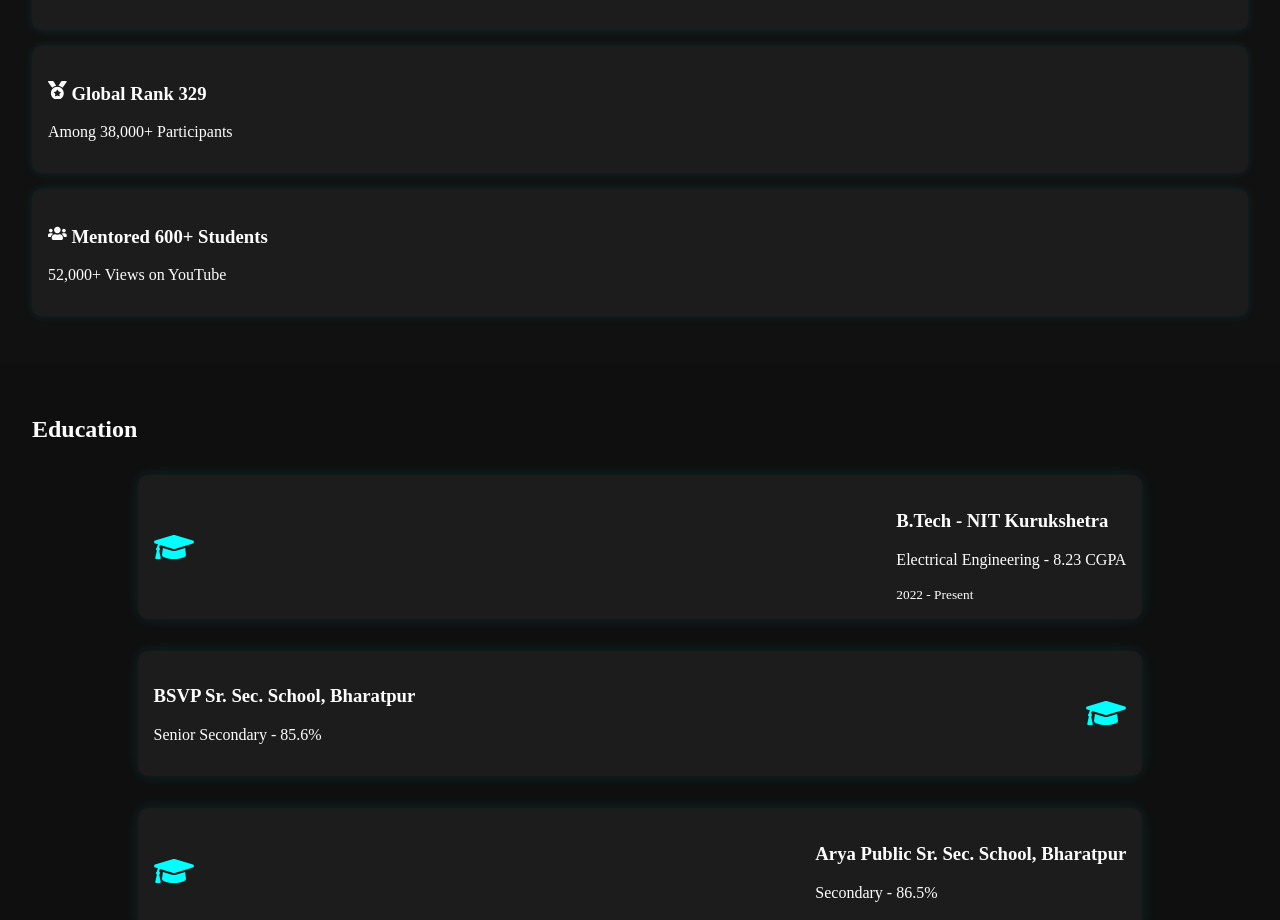
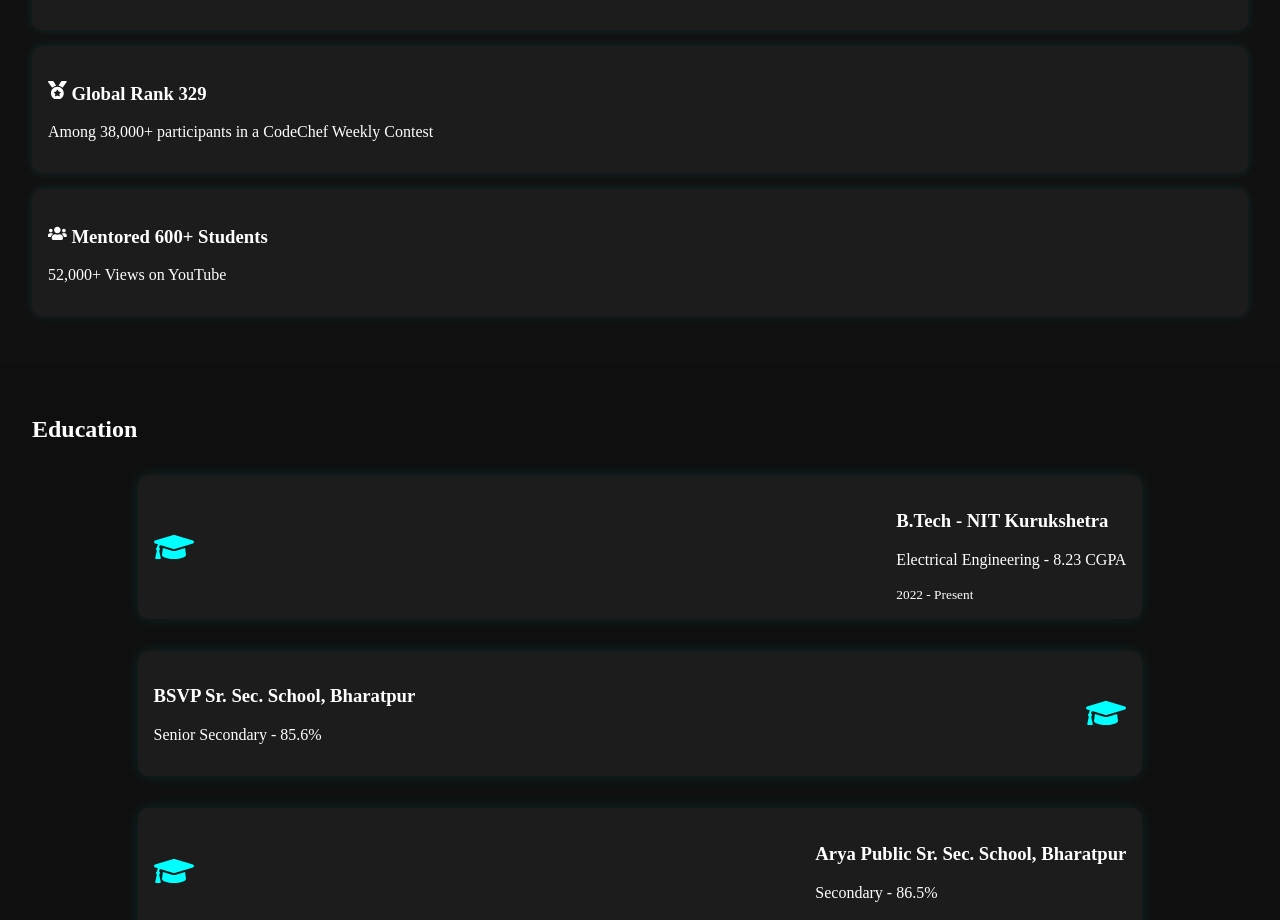
Before and after one commit to guptanaitik46/Portfolio, a React (Create React App) app: page / in a window 1280 px wide. Shown: the part 1840-2760 px from the top of the page. Built offline with nearby package versions, Linux system fonts and the light colour scheme.

Commit message:
Update Achievements.js

```diff
--- a/src/components/Achievements.js
+++ b/src/components/Achievements.js
@@ -23,7 +23,7 @@ const Card = styled(motion.div)`
 
 const achievements = [
   { icon: <FaTrophy />, title: 'Solved 500+ DSA Problems', desc: 'Across LeetCode, GFG, CodeForces, and CodeChef' },
-  { icon: <FaMedal />, title: 'Global Rank 329', desc: 'Among 38,000+ Participants' },
+  { icon: <FaMedal />,  title: 'Global Rank 329',  desc: 'Among 38,000+ participants in a CodeChef Weekly Contest' },
   { icon: <FaUsers />, title: 'Mentored 600+ Students', desc: '52,000+ Views on YouTube' },
 ];
 
```
